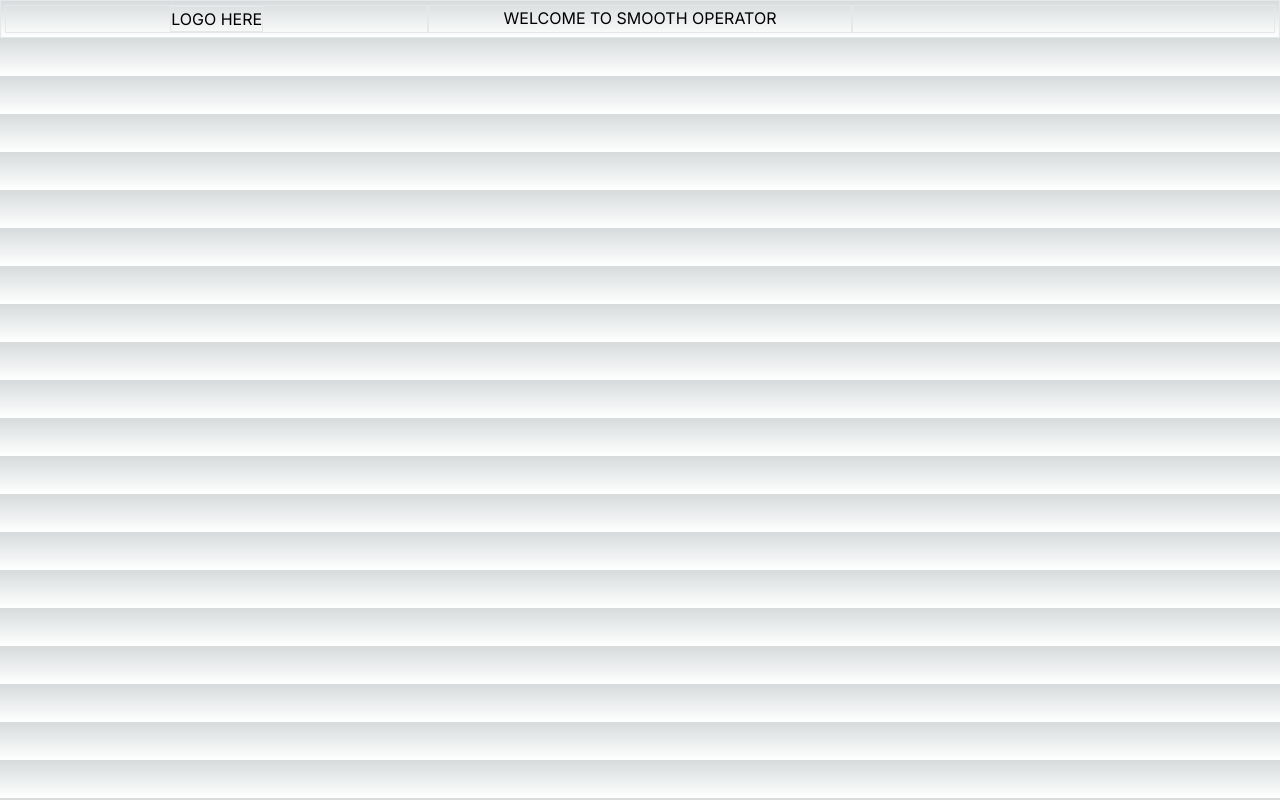
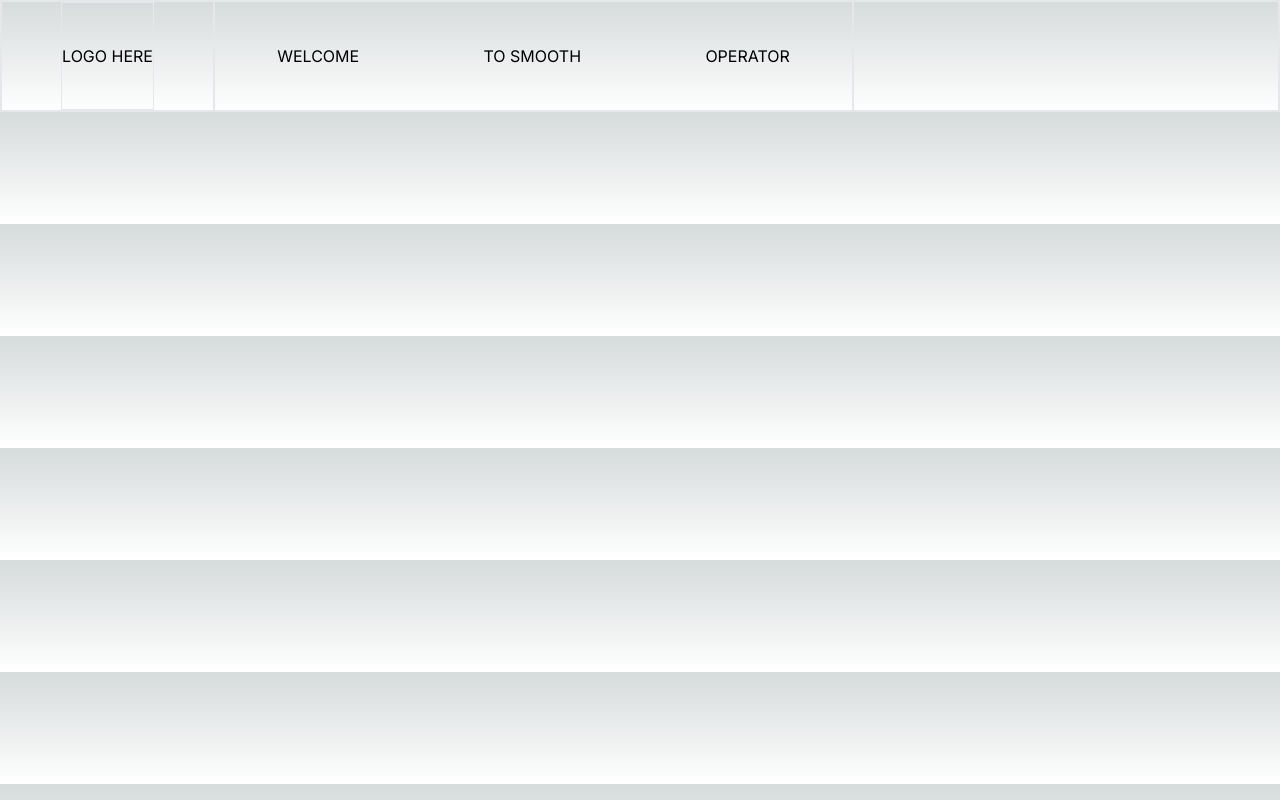
Before and after one commit to JayMy45/smooth-operation, a Next.js app: page /navbar in a window 1280 px wide. Built offline with nearby package versions, Linux system fonts and the light colour scheme.

Commit message:
updates to navbar layout...

```diff
--- a/app/navbar/page.js
+++ b/app/navbar/page.js
@@ -1,18 +1,24 @@
 export default function NavBar() {
     return (
         <>
-            <nav className="flex flex-row p-1 border">
-                <div className="flex justify-center w-1/3 border">
-                    <div className="border">
+            <nav className="flex flex-row h-28 border">
+                <div className="flex justify-center items-center w-1/6 border">
+                    <div className="border h-full flex justify-center items-center">
                         <h2>LOGO HERE</h2>
                     </div>
                 </div>
-                <div className="flex justify-center w-1/3 border">
+                <div className="flex justify-around items-center w-3/6 border">
                     <div className="uppercase">
-                        <h1>Welcome to Smooth Operator</h1>
+                        <h1>Welcome </h1>
+                    </div>
+                    <div className="uppercase">
+                        <h1>to Smooth</h1>
+                    </div>
+                    <div className="uppercase">
+                        <h1>Operator</h1>
                     </div>
                 </div>
-                <div className="w-1/3 border">
+                <div className="w-2/6 border">
 
                 </div>
             </nav>
```
